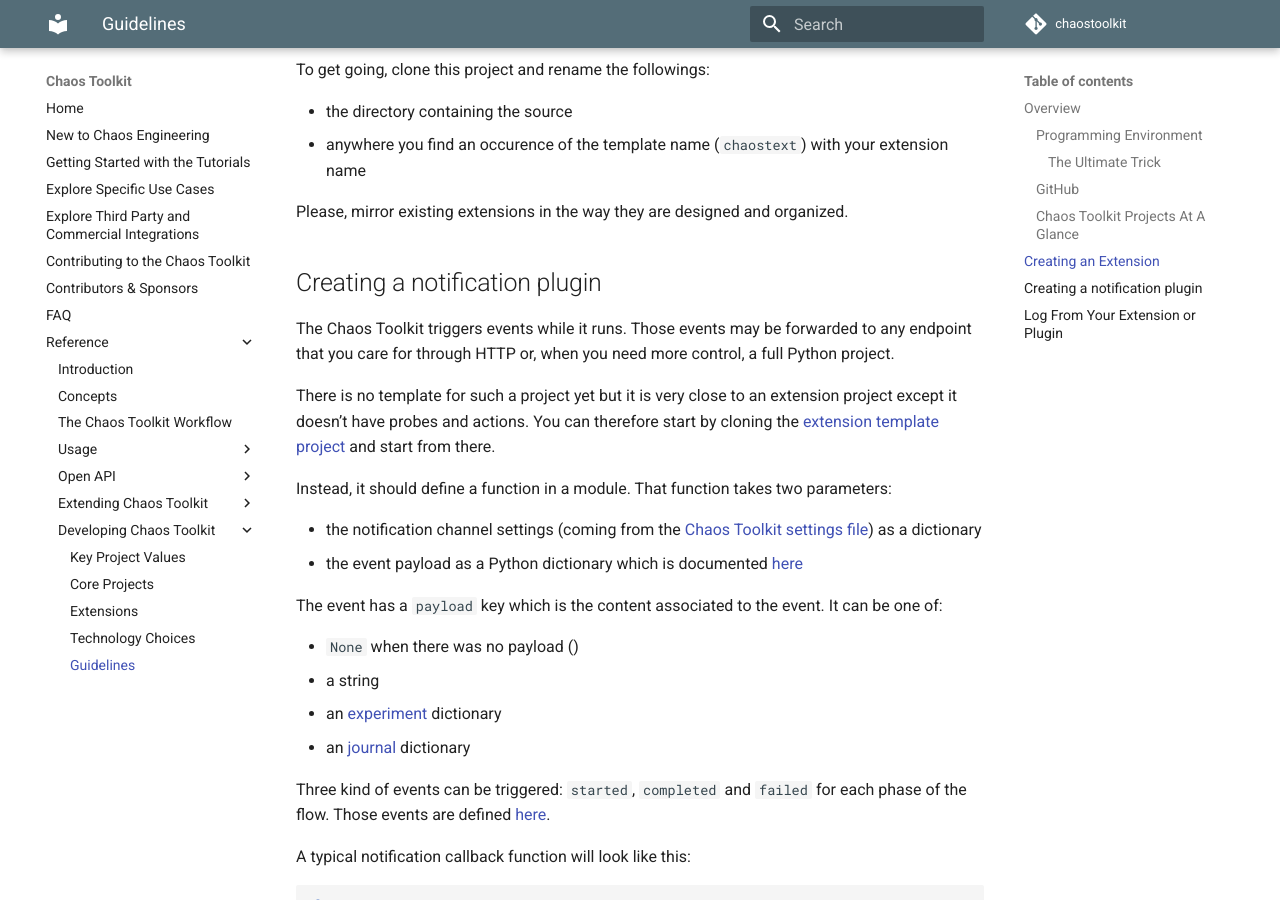
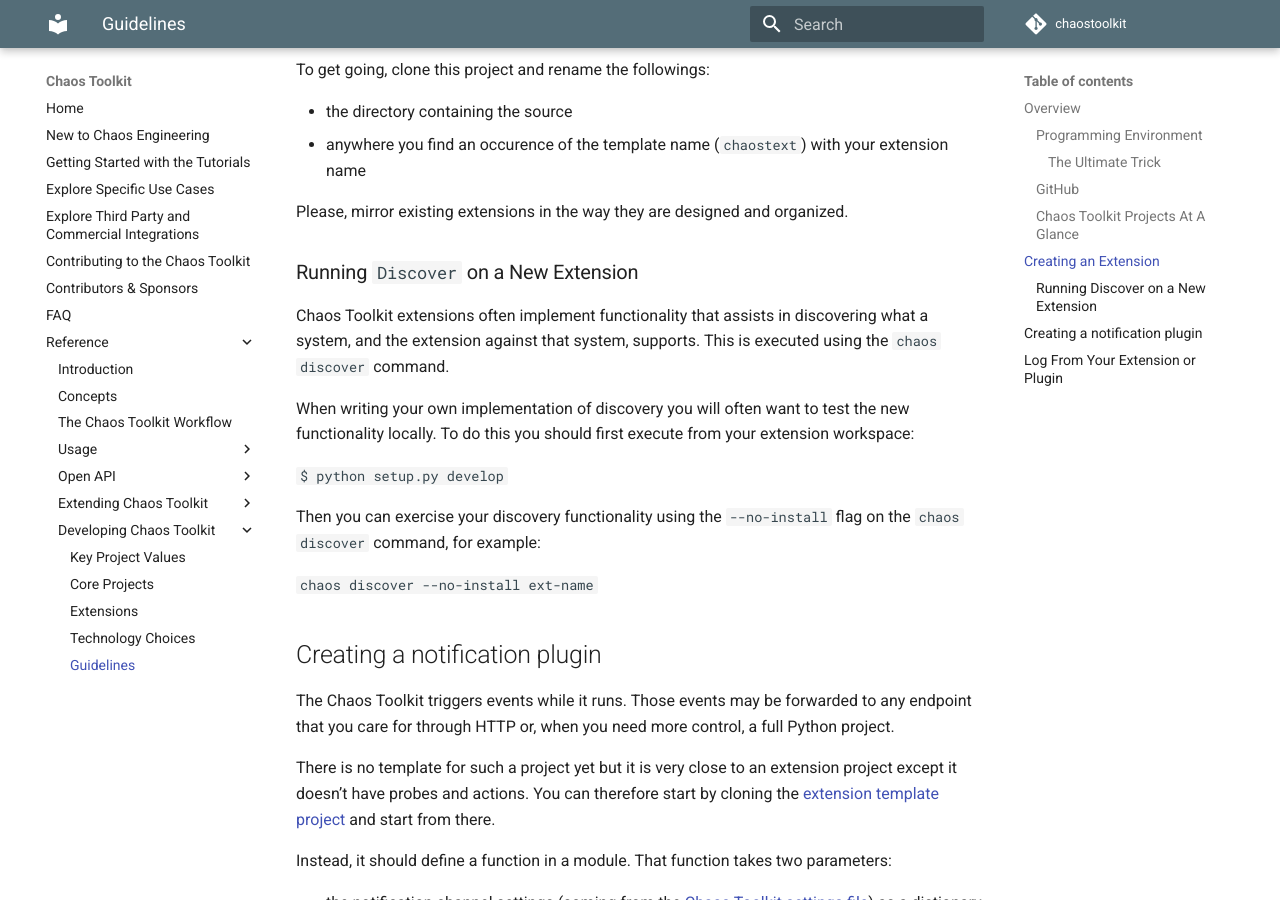
Before and after one commit to chaostoolkit/chaostoolkit-documentation, an MkDocs documentation site: the page built from sources/reference/developing/guidelines.md, in a window 1280 px wide and 900 px high, scrolled down 1804 px. Built offline with MkDocs 1.6.1 and Material for MkDocs 9.7.7, drawn with Linux system fonts in a browser that asks for light colours; comment, search, counter and statistics services are not loaded; old or Windows-style settings are respelled for this version of MkDocs; some of the changed text lies outside the part shown.

Commit message:
Added instructions on exercising discover (#24)
Closes #23

Signed-off-by: Russ Miles <russ@russmiles.com>

````diff
--- a/requirements.txt
+++ b/requirements.txt
@@ -5,3 +5,4 @@
 markdown-include
 jinja2
 yasha
+tornado<5
--- a/sources/reference/developing/guidelines.md
+++ b/sources/reference/developing/guidelines.md
@@ -46,7 +46,7 @@
 (chaostk) $ pip uninstall <project-name>
 ```
 
-Make then sure your virtual environment point at your local directory with:
+Then make sure your virtual environment point at your local directory with:
 
 ```console
 (chaostk) $ pip freeze
@@ -99,6 +99,23 @@
   extension name
 
 Please, mirror existing extensions in the way they are designed and organized.
+
+### Running `Discover` on a New Extension
+
+Chaos Toolkit extensions often implement functionality that assists in
+discovering what a system, and the extension against that system, supports. This
+is executed using the `chaos discover` command.
+
+When writing your own implementation of discovery you will often want to test
+the new functionality locally. To do this you should first execute from your
+extension workspace:
+
+`$ python setup.py develop`
+
+Then you can exercise your discovery functionality using the `--no-install` flag
+ on the `chaos discover` command, for example:
+
+`chaos discover --no-install ext-name`
 
 ## Creating a notification plugin
 
````
Also changed, not shown: other parts of sources/reference/developing/guidelines.md (+1 -1 lines).
